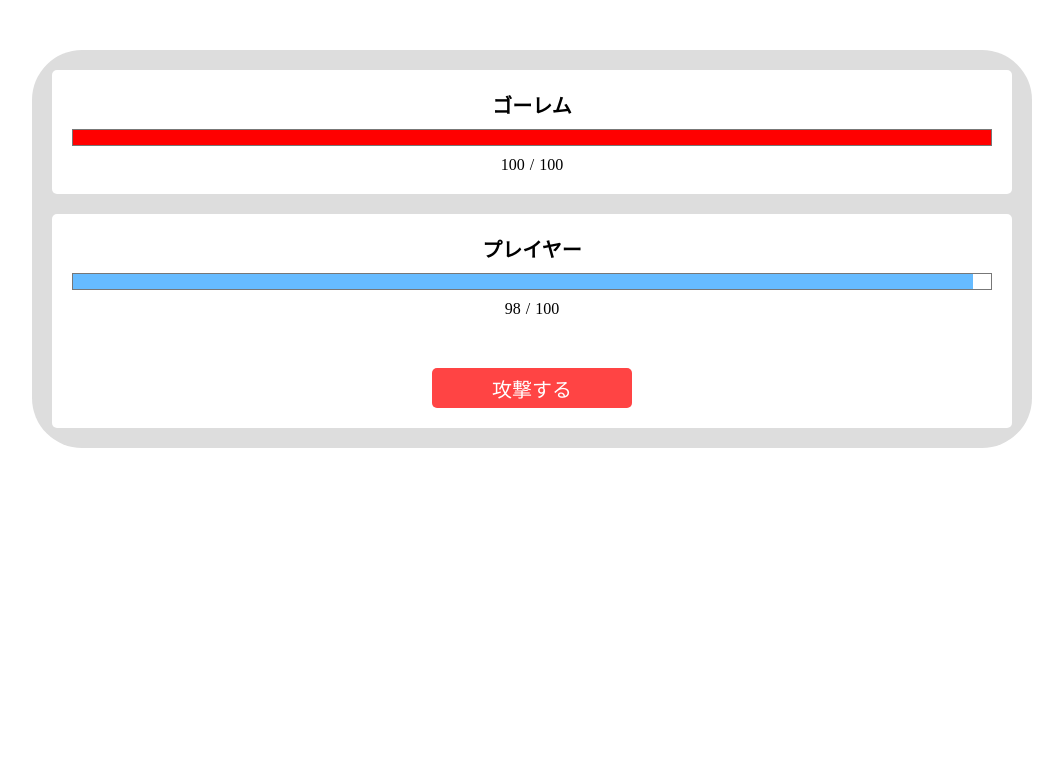
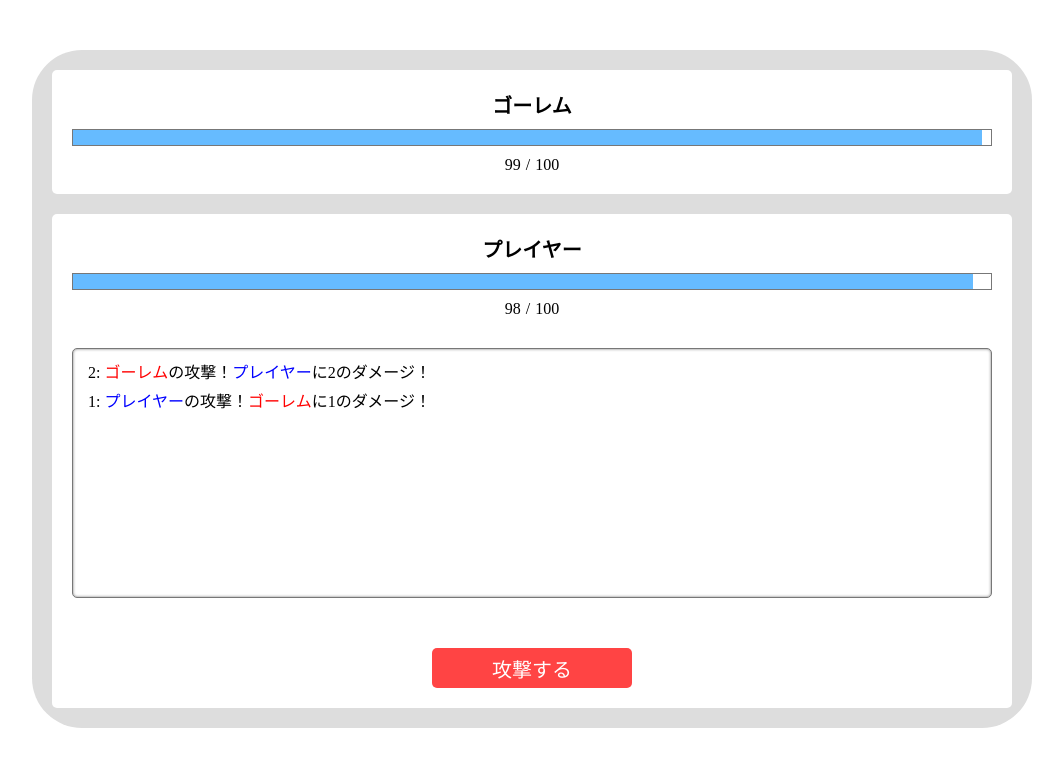
Before and after one commit to uavpliyc/Battle-game, a plain HTML site: page index.html in a window 1280 px wide. Both pictures are taken after a click on the button "攻撃する". Shown: the whole page, without its empty margins (108-1171 px from the left). Drawn offline with Linux system fonts and the light colour scheme; some packages are replaced by stand-ins of ours.

Commit message:
add logs

```diff
--- a/index.html
+++ b/index.html
@@ -29,6 +29,7 @@
       <div class="hp">
         <div id="currentPlayerHp"></div><div id="maxPlayerHp"></div>
       </div>
+      <ul id="logs" class="logs"></ul>
       <button id="attack" class="attack">攻撃する</button>
     </section>
 
--- a/script.js
+++ b/script.js
@@ -1,4 +1,5 @@
 const damageRange = 0.3;
+let logIndex = 0;
 
 const playerData = {
   name: "プレイヤー",
@@ -11,7 +12,7 @@ const enemiesData = [
   {
     name: "剣士",
     hp: 30,
-    attack: 2,
+    attack: 3,
     defence: 1
   },
   {
@@ -24,7 +25,7 @@ const enemiesData = [
     name: "ゴーレム",
     hp: 100,
     attack: 4,
-    defence: 4
+    defence: 3
   }
 ];
 
@@ -51,6 +52,14 @@ function damageCalculation(attack, defence) {
   }
 }
 
+function insertLog(texts) {
+  const logsElement = document.getElementById("logs"),
+        createLog = document.createElement("li");
+  logIndex++;
+  createLog.innerHTML = logIndex + ": " + texts;
+  logsElement.insertBefore(createLog, logsElement.firstChild)
+}
+
 insertText("playerName", playerData["name"]);
 insertText("currentPlayerHp", playerData["hp"]);
 insertText("maxPlayerHp", playerData["hp"]);
@@ -61,9 +70,11 @@ insertText("maxEnemyHp", enemyData["hp"]);
 
 document.getElementById("attack").addEventListener("click", function() {
   let endGame = false;
+  const playerName = '<span style="color: blue;">' + playerData["name"] + "</span>",
+        enemyName = '<span style="color: red;">' + enemyData["name"] + "</span>";
 
   const playerDamage = damageCalculation(playerData["attack"], enemyData["defence"]),
-        enemyDamage = damageCalculation(enemyData["attack"], playerData["defence"])
+        enemyDamage = damageCalculation(enemyData["attack"], playerData["defence"]);
 
   enemyData["hp"] -= playerDamage;
   playerData["hp"] -= enemyDamage;
@@ -74,14 +85,24 @@ document.getElementById("attack").addEventListener("click", function() {
   document.getElementById("currentEnemyHpGaugeValue").style.width = (enemyData["hp"] / enemyData["maxHp"] * 100) + "%";
   document.getElementById("currentPlayerHpGaugeValue").style.width = (playerData["hp"] / playerData["maxHp"] * 100) + "%";
 
-  const leftHp = document.getElementById("currentEnemyHpGaugeValue").style.width;
+  const enemyLeftHp = document.getElementById("currentEnemyHpGaugeValue").style.width;
+  const playerLeftHp = document.getElementById("currentPlayerHpGaugeValue").style.width;
 
-  if (leftHp <= "50%") {
+  if (enemyLeftHp <= "50%") {
     document.getElementById("currentEnemyHpGaugeValue").style.backgroundColor = "yellow";
   }
-  if (leftHp <= "20%") {
+  if (enemyLeftHp <= "20%") {
     document.getElementById("currentEnemyHpGaugeValue").style.backgroundColor = "red";
   }
+  if (playerLeftHp <= "50%") {
+    document.getElementById("currentPlayerHpGaugeValue").style.backgroundColor = "yellow";
+  }
+  if (playerLeftHp <= "20%") {
+    document.getElementById("currentPlayerHpGaugeValue").style.backgroundColor = "red";
+  }
+
+insertLog(playerName + "の攻撃！" + enemyName + "に" + playerDamage + "のダメージ！" )
+insertLog(enemyName + "の攻撃！" + playerName + "に" + enemyDamage + "のダメージ！" )
 
   if (enemyData["hp"] <= 0) {
     alert("勝利！");
--- a/style.css
+++ b/style.css
@@ -4,6 +4,10 @@
 *::before,
 *::after {
   box-sizing: border-box;
+}
+
+li {
+  list-style: none;
 }
 
 a {
@@ -59,6 +63,18 @@ section h2 {
   margin: 0 5px;
 }
 
+.logs {
+  border: 1px solid #777;
+  border-radius: 5px;
+  padding: 10px 15px;
+  font-size: 16px;
+  line-height: 1.8;
+  height: 250px;
+  overflow: auto;
+  margin-top: 30px;
+  box-shadow: 0 0 3px 0 #777 inset;
+}
+
 .attack {
   margin: 50px auto 0;
   width: 200px;
@@ -77,5 +93,5 @@ section h2 {
 
 .attack.deactive {
   pointer-events: none;
-  opacity: .5;
+  opacity: 0.5;
 }
```
